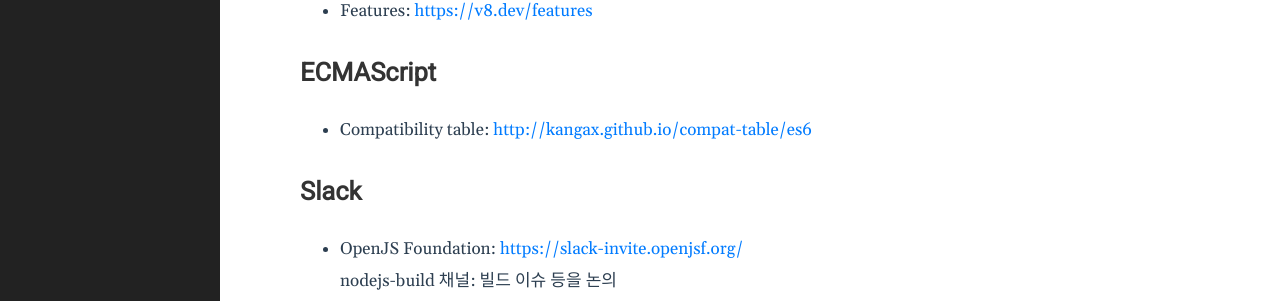
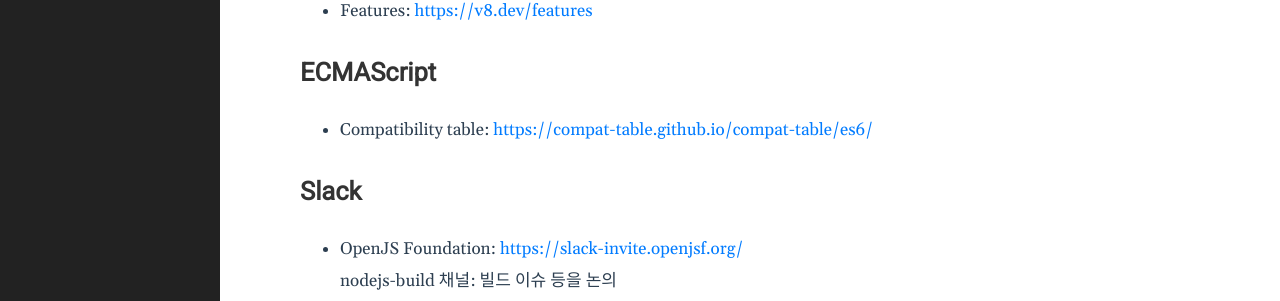
Before and after one commit to deokjinkim/deokjinkim.github.io, a Jekyll site: the page built from _posts/2023-07-12-nodejs-useful-site.markdown, in a window 1280 px wide. Shown: the part 674-975 px from the top of the page. Built offline with Jekyll 4.4.1, drawn with Linux system fonts in a browser that asks for light colours; part of the change alters nothing that is shown.

Commit message:
Fix broken link

```diff
--- a/_posts/2023-07-12-nodejs-useful-site.markdown
+++ b/_posts/2023-07-12-nodejs-useful-site.markdown
@@ -25,7 +25,7 @@ category: Opensource
 
 # ECMAScript
 
-* Compatibility table: [http://kangax.github.io/compat-table/es6](http://kangax.github.io/compat-table/es6)
+* Compatibility table: [https://compat-table.github.io/compat-table/es6/](https://compat-table.github.io/compat-table/es6/)
 
 # Slack
 
```
